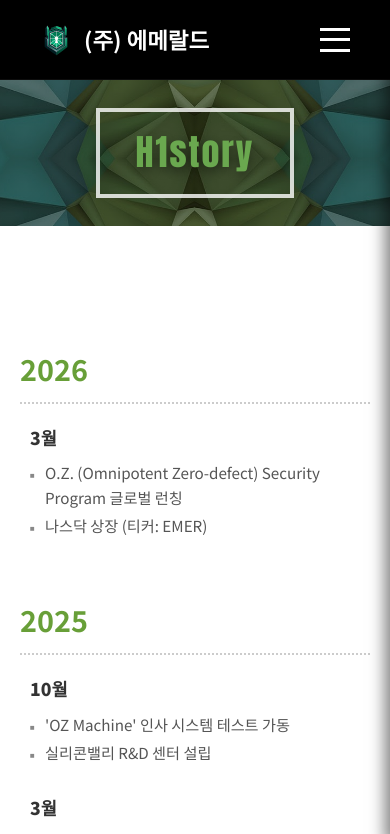
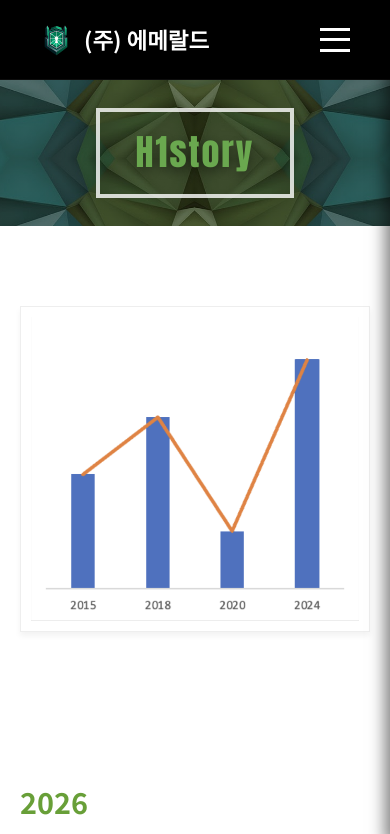
Before and after one commit to luciok1203/emerald, a React (Vite) app: page /history in a window 390 px wide. Shown: the top 834 px of the page. Built offline with nearby package versions, Linux system fonts and the light colour scheme.

Commit message:
이미지 추가

```diff
--- a/src/pages/History.module.css
+++ b/src/pages/History.module.css
@@ -1,4 +1,43 @@
 /* History Layout */
+.wrapper {
+  display: flex;
+  justify-content: space-between;
+  align-items: flex-start;
+  gap: 40px;
+  position: relative;
+}
+
+.historyContent {
+  flex: 1;
+}
+
+.imageWrapper {
+  flex: 0 0 300px; /* Fixed width for image container */
+  margin-top: 60px; /* Align with the first year title */
+}
+
+.graphImg {
+  width: 100%;
+  height: auto;
+  border: 1px solid #eee;
+  padding: 10px;
+  background: #fff;
+  box-shadow: 0 4px 6px rgba(0, 0, 0, 0.05);
+}
+
+@media (max-width: 768px) {
+  .wrapper {
+    flex-direction: column-reverse; /* Image on top */
+  }
+
+  .imageWrapper {
+    flex: none;
+    width: 100%;
+    margin-top: 20px;
+    margin-bottom: 40px;
+  }
+}
+
 .yearTitle {
   font-size: 1.8rem;
   color: var(--light-green); /* Using variable from global context */
--- a/src/pages/History.tsx
+++ b/src/pages/History.tsx
@@ -1,3 +1,4 @@
+import graphImg from '../images/graph.png';
 import styles from './History.module.css';
 
 interface HistoryItemProps {
@@ -23,6 +24,8 @@ const History = () => {
         <div className="hero-box">H1story</div>
       </div>
       <div className="container">
+        <div className={styles.wrapper}>
+          <div className={styles.historyContent}>
             {/* 2026 */}
             <h3 className={styles.yearTitle}>2026</h3>
             <HistoryItem
@@ -56,46 +59,18 @@ const History = () => {
                 '1세대 적응형 변이 엔진(AME) 특허 출원',
               ]}
             />
-
-        {/* Added missing items from previous read? Wait, I should match the file content exactly or better.
-           The view_file output in Step 452 had:
-           2015, 2018, 2019, 2024...
-           Wait, there are different contents in Step 452!
-           Step 452 shows: 2015, 2018, 2019, 2024.
-           BUT my replace_file_content in Step 444 (which failed) tried to replace based on the OLD content (2026, 2025, 2024).
-
-           Ah! The file content I saw in Step 452 is DIFFERENT from what I assumed in Step 444.
-           Step 452 shows:
-           24: <div className="history-year-title">2015, 완벽의 첫걸음</div>
-           ...
-           43: <div className="history-year-title">2018, OZ프로그램 첫 발</div>
-           ...
-           61: <div className="history-year-title">2019, 프로그램의 완벽통제</div>
-           ...
-           72: <div className="history-year-title">2024, 전성기</div>
-
-           Wait, why did I think it was 2026, 2025, 2024? Maybe I hallucinated or used an old version?
-           Actually in Step 135 (user request), I see file list.
-           Maybe the user updated it?
-           Anyway, I MUST use the content from Step 452.
-
-           I will write the FULL file content based on Step 452 but with style changes.
-        */}
-
-        {/* ... wait, I need to match the logic.
-           I'll re-read Step 452 very carefully and transcribe.
-        */}
+          </div>
+          <div className={styles.imageWrapper}>
+            <img
+              src={graphImg}
+              alt="Growth Graph Debug"
+              className={styles.graphImg}
+            />
+          </div>
+        </div>
       </div>
     </>
   );
 };
-/* Wait, I can't guess the content if it's large.
-   I should use replace_file_content with correct TargetContent.
-   TargetContent: "history-year-title" -> styles.yearTitle
-   TargetContent: "history-entry" -> styles.entry
-   TargetContent: "history-month" -> styles.month
-   TargetContent: "history-list" -> styles.list
 
-   I will make 4 replacements.
-*/
 export default History;
```
Also changed, not shown: src/images/graph.png (added). Lines whose indentation alone changed are shown as unchanged.
